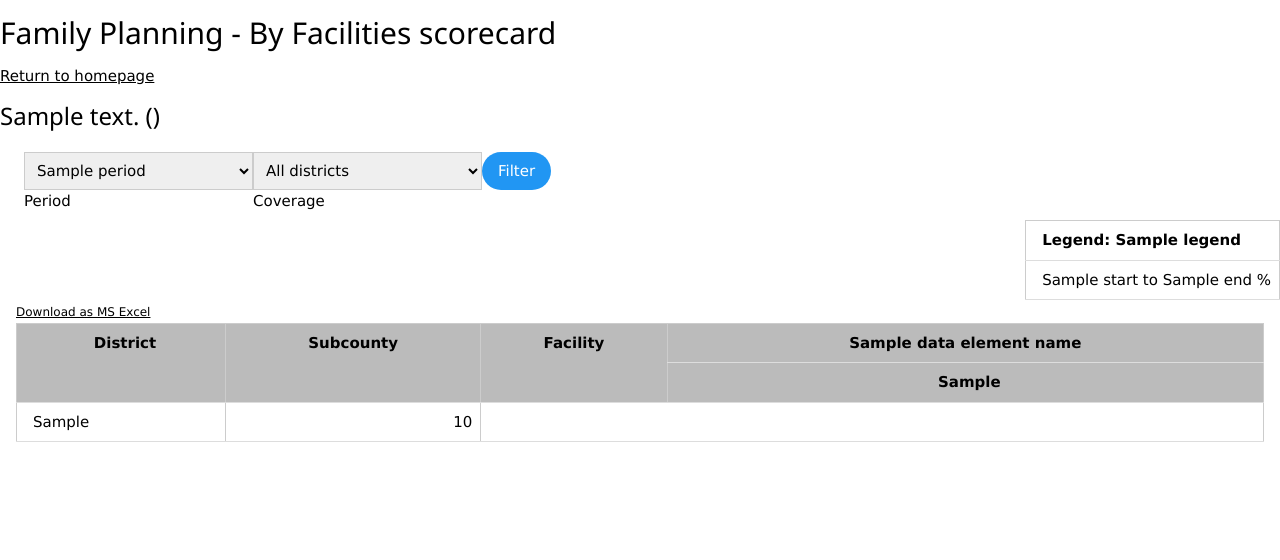
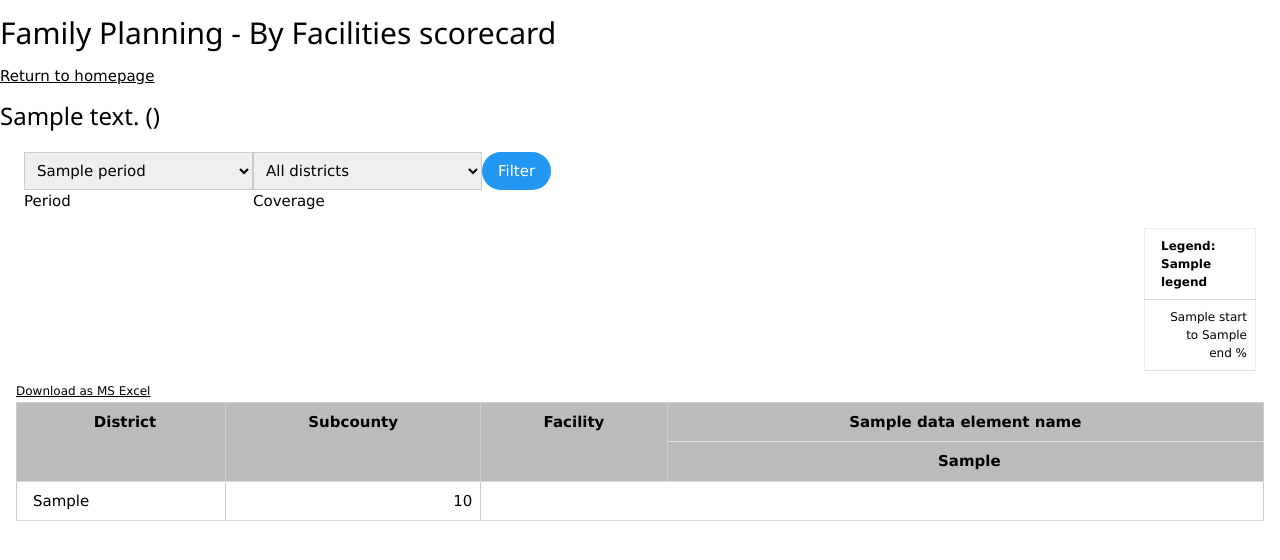
Before and after one commit to rhts-ec/rhites_ec_www, a Django app: template cannula/templates/cannula/fp_sites.html in a window 1280 px wide. Shown: the top 560 px of the page. Run offline with Django 3.2, Linux system fonts and the light colour scheme; the template is opened without the code that fills it: most values are stand-ins (such as "Sample title", 1, 10 or a date in 2020); parts of the project's set-up code (start-up, migrations or seed data) failed here and were passed over.

Commit message:
Lineup scorecard legends horizontally, instead of vertically, and shrink them slightly in size

```diff
--- a/cannula/templates/cannula/base_dashboard_fp_cyp.html
+++ b/cannula/templates/cannula/base_dashboard_fp_cyp.html
@@ -56,11 +56,11 @@
 </form>
 </div>
 
-<div class="w3-bar-item w3-right">
+<div class="w3-bar w3-row-padding w3-small">
 {% for ls in legend_sets %}
 {% for l in ls.legends reversed %}
 {% if forloop.first %}
-<table class="w3-table w3-border w3-bordered" border="1">
+<table class="w3-table w3-bordered w3-bar-item w3-right" style="width: 12em;" border="1">
 	<thead>
 		<tr><th>Legend: {{ ls.name }}</th></tr>
 	</thead>
--- a/cannula/templates/cannula/fp_sites.html
+++ b/cannula/templates/cannula/fp_sites.html
@@ -56,11 +56,11 @@
 </form>
 </div>
 
-<div class="w3-bar-item w3-right">
+<div class="w3-bar w3-row-padding w3-small">
 {% for ls in legend_sets %}
 {% for l in ls.legends reversed %}
 {% if forloop.first %}
-<table class="w3-table w3-border w3-bordered" border="1">
+<table class="w3-table w3-bordered w3-bar-item w3-right" style="width: 12em;" border="1">
 	<thead>
 		<tr><th>Legend: {{ ls.name }}</th></tr>
 	</thead>
--- a/cannula/templates/cannula/hts_districts.html
+++ b/cannula/templates/cannula/hts_districts.html
@@ -56,11 +56,11 @@
 </form>
 </div>
 
-<div class="w3-bar-item w3-right">
+<div class="w3-bar w3-row-padding w3-small">
 {% for ls in legend_sets %}
 {% for l in ls.legends reversed %}
 {% if forloop.first %}
-<table class="w3-table w3-border w3-bordered" border="1">
+<table class="w3-table w3-bordered w3-bar-item w3-right" style="width: 12em;" border="1">
 	<thead>
 		<tr><th>Legend: {{ ls.name }}</th></tr>
 	</thead>
--- a/cannula/templates/cannula/hts_sites.html
+++ b/cannula/templates/cannula/hts_sites.html
@@ -56,11 +56,11 @@
 </form>
 </div>
 
-<div class="w3-bar-item w3-right">
+<div class="w3-bar w3-row-padding w3-small">
 {% for ls in legend_sets %}
 {% for l in ls.legends reversed %}
 {% if forloop.first %}
-<table class="w3-table w3-border w3-bordered" border="1">
+<table class="w3-table w3-bordered w3-bar-item w3-right" style="width: 12em;" border="1">
 	<thead>
 		<tr><th>Legend: {{ ls.name }}</th></tr>
 	</thead>
--- a/cannula/templates/cannula/ipt_quarterly.html
+++ b/cannula/templates/cannula/ipt_quarterly.html
@@ -55,11 +55,11 @@
 </div>
 </form>
 
-<div class="w3-bar-item w3-right">
+<div class="w3-bar w3-row-padding w3-small">
 {% for ls in legend_sets %}
 {% for l in ls.legends reversed %}
 {% if forloop.first %}
-<table class="w3-table w3-border w3-bordered" border="1">
+<table class="w3-table w3-bordered w3-bar-item w3-right" style="width: 12em;" border="1">
 	<thead>
 		<tr><th>Legend: {{ ls.name }}</th></tr>
 	</thead>
@@ -74,7 +74,6 @@
 {% endif %}
 {% endfor %}
 {% endfor %}
-</div>
 </div>
 
 
--- a/cannula/templates/cannula/lab_sites.html
+++ b/cannula/templates/cannula/lab_sites.html
@@ -56,11 +56,11 @@
 </form>
 </div>
 
-<div class="w3-bar-item w3-right">
+<div class="w3-bar w3-row-padding w3-small">
 {% for ls in legend_sets %}
 {% for l in ls.legends reversed %}
 {% if forloop.first %}
-<table class="w3-table w3-border w3-bordered" border="1">
+<table class="w3-table w3-bordered w3-bar-item w3-right" style="width: 12em;" border="1">
 	<thead>
 		<tr><th>Legend: {{ ls.name }}</th></tr>
 	</thead>
--- a/cannula/templates/cannula/malaria_compliance.html
+++ b/cannula/templates/cannula/malaria_compliance.html
@@ -69,11 +69,11 @@
 </form>
 </div>
 
-<div class="w3-bar-item w3-right">
+<div class="w3-bar w3-row-padding w3-small">
 {% for ls in legend_sets %}
 {% for l in ls.legends reversed %}
 {% if forloop.first %}
-<table class="w3-table w3-border w3-bordered" border="1">
+<table class="w3-table w3-bordered w3-bar-item w3-right" style="width: 12em;" border="1">
 	<thead>
 		<tr><th>Legend: {{ ls.name }}</th></tr>
 	</thead>
--- a/cannula/templates/cannula/nutrition_hospitals.html
+++ b/cannula/templates/cannula/nutrition_hospitals.html
@@ -56,11 +56,11 @@
 </form>
 </div>
 
-<div class="w3-bar-item w3-right">
+<div class="w3-bar w3-row-padding w3-small">
 {% for ls in legend_sets %}
 {% for l in ls.legends reversed %}
 {% if forloop.first %}
-<table class="w3-table w3-border w3-bordered" border="1">
+<table class="w3-table w3-bordered w3-bar-item w3-right" style="width: 12em;" border="1">
 	<thead>
 		<tr><th>Legend: {{ ls.name }}</th></tr>
 	</thead>
--- a/cannula/templates/cannula/vl_sites.html
+++ b/cannula/templates/cannula/vl_sites.html
@@ -56,11 +56,11 @@
 </form>
 </div>
 
-<div class="w3-bar-item w3-right">
+<div class="w3-bar w3-row-padding w3-small">
 {% for ls in legend_sets %}
 {% for l in ls.legends reversed %}
 {% if forloop.first %}
-<table class="w3-table w3-border w3-bordered" border="1">
+<table class="w3-table w3-bordered w3-bar-item w3-right" style="width: 12em;" border="1">
 	<thead>
 		<tr><th>Legend: {{ ls.name }}</th></tr>
 	</thead>
--- a/cannula/templates/cannula/vmmc_sites.html
+++ b/cannula/templates/cannula/vmmc_sites.html
@@ -56,11 +56,11 @@
 </form>
 </div>
 
-<div class="w3-bar-item w3-right">
+<div class="w3-bar w3-row-padding w3-small">
 {% for ls in legend_sets %}
 {% for l in ls.legends reversed %}
 {% if forloop.first %}
-<table class="w3-table w3-border w3-bordered" border="1">
+<table class="w3-table w3-bordered w3-bar-item w3-right" style="width: 12em;" border="1">
 	<thead>
 		<tr><th>Legend: {{ ls.name }}</th></tr>
 	</thead>
```
